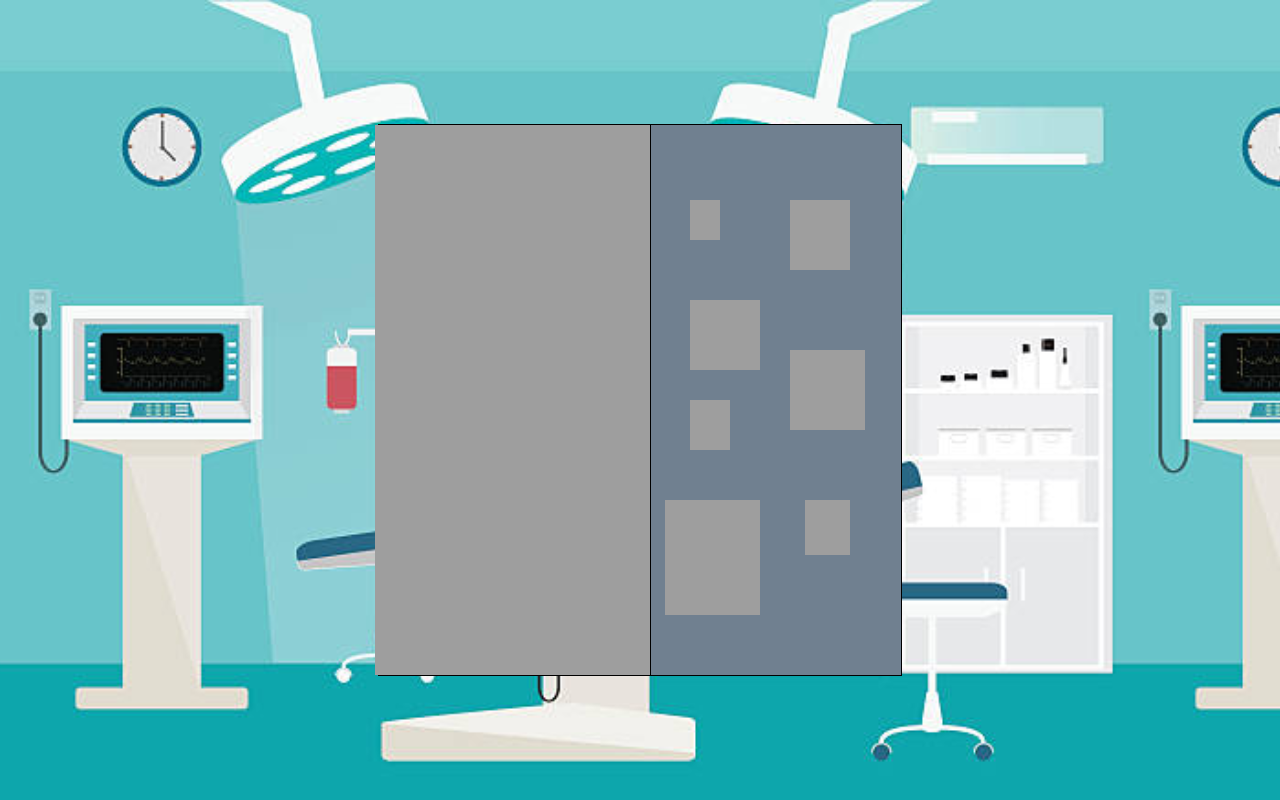
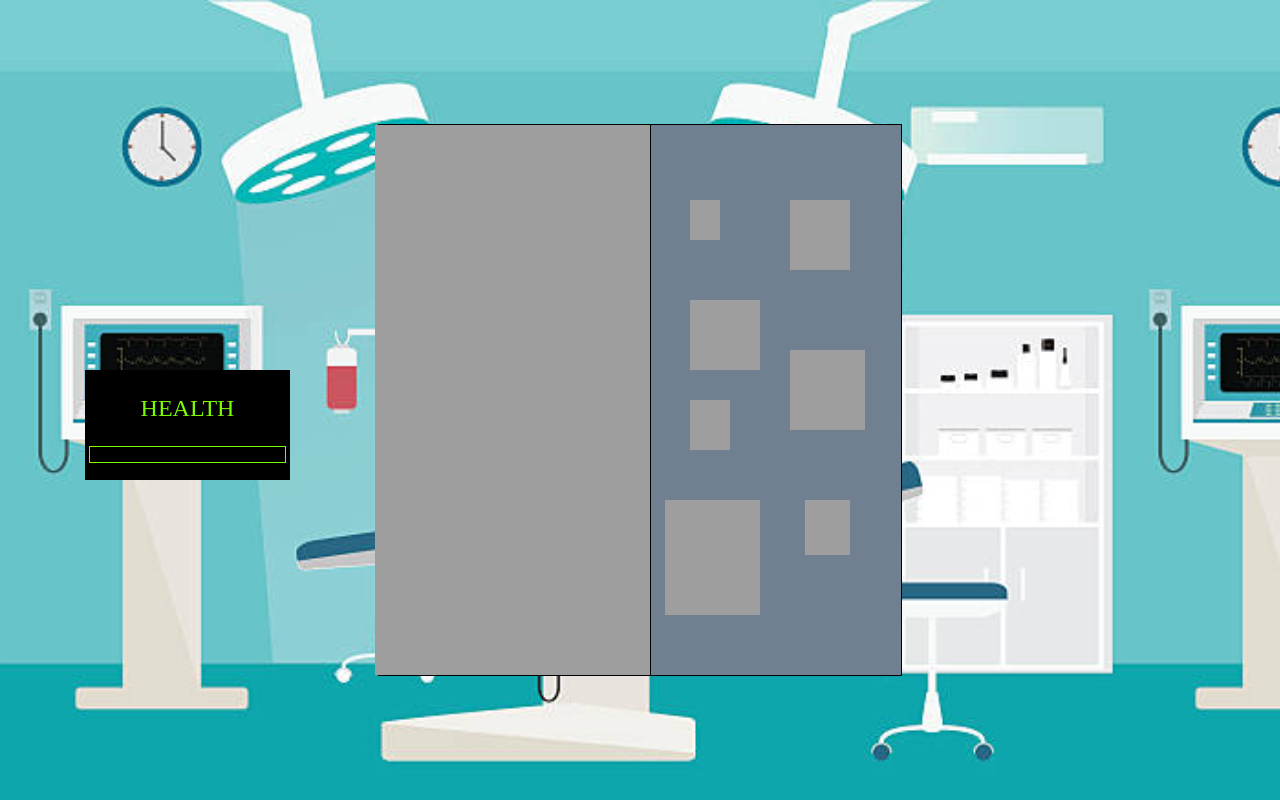
Before and after one commit to chickey96/operation, a website built with webpack: page dist/index.html in a window 1280 px wide. Built offline with nearby package versions, Linux system fonts and the light colour scheme.

Commit message:
Add health bar

```diff
--- a/src/gameplay.js
+++ b/src/gameplay.js
@@ -23,6 +23,30 @@ class Gameplay {
     this.situateOrgan = this.situateOrgan.bind(this);
     this.correctPlace = this.correctPlace.bind(this);
     this.isPositioned = this.isPositioned.bind(this);
+    this.setUpHealth = this.setUpHealth.bind(this);
+    this.incrementHealth = this.incrementHealth.bind(this);
+    this.organsPlaced = 0;
+    this.setUpHealth();
+  }
+
+  setUpHealth(){
+    this.screen = document.createElement('div');
+    this.screen.className = 'screen';
+    this.screen.innerText = "HEALTH";
+    this.health = document.createElement('div');
+    this.health.className = "health";
+    this.screen.appendChild(this.health);
+    document.body.appendChild(this.screen);
+    for(let i = 1; i < 8; i++){
+      let bar = document.createElement('div')
+      bar.id = `bar${i}`;
+      this.health.appendChild(bar);
+    }
+  }
+
+  incrementHealth(){
+    let currBar = document.getElementById(`bar${this.organsPlaced}`);
+    currBar.style.backgroundColor = "lawngreen";
   }
 
   correctPlace(organ){
@@ -30,6 +54,8 @@ class Gameplay {
       if(this.isPositioned(organ, organName)){
         this.situateOrgan(organ, organName);
         organ.lock();
+        this.organsPlaced += 1;
+        this.incrementHealth();
         return true;
       }
       return false;
--- a/src/or.css
+++ b/src/or.css
@@ -53,14 +53,47 @@ body {
 .open-modal {
   visibility: visible;
   z-index: 12;
-  height: 50px;
-  width: 150px;
+  width: 250px;
   position: absolute;
   top: 75;
-  background-color: white;
+  background-color: black;
+  color: lawngreen;
+  font-size: 18px;
+  text-align: center;
+  padding: 15px;
 }
 
 .close-modal {
   visibility: hidden;
   position: absolute;
 }
+
+.screen {
+  z-index: 12;
+  position: fixed;
+  background-color: black;
+  height: 60px;
+  width: 205px;
+  left: 85px;
+  top: 370;
+  color: lawngreen;
+  text-align: center;
+  padding: 25px 0;
+  font-size: 24px;
+}
+
+.health {
+  outline: 1px solid lawngreen;
+  z-index: 14;
+  height: 15px;
+  width: 95%;
+  margin-left: 5px;
+  margin-top: 25px;
+  display: flex;
+  flex-direction: row;
+}
+
+.health div {
+  height: 100%;
+  width: 14.28%;
+}
```
Also changed, not shown: dist/main.js.
